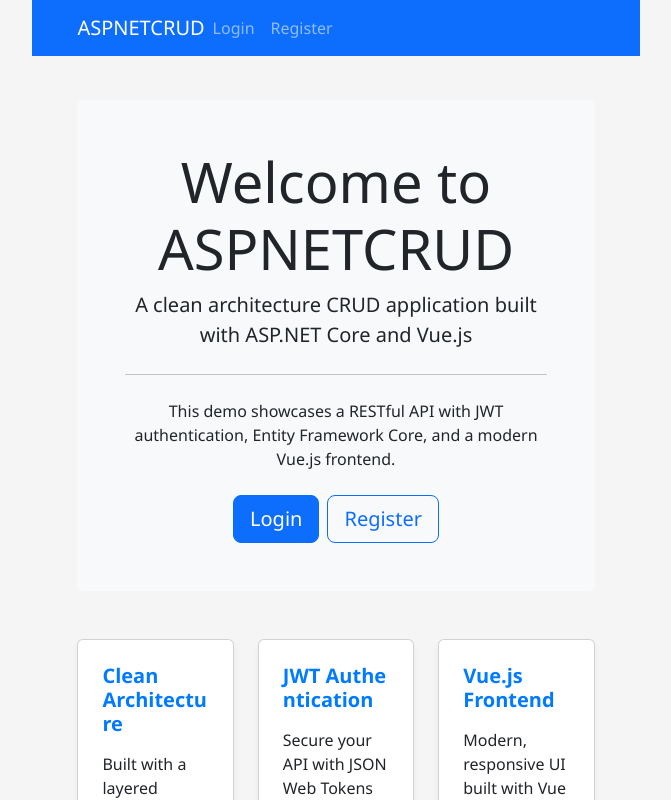
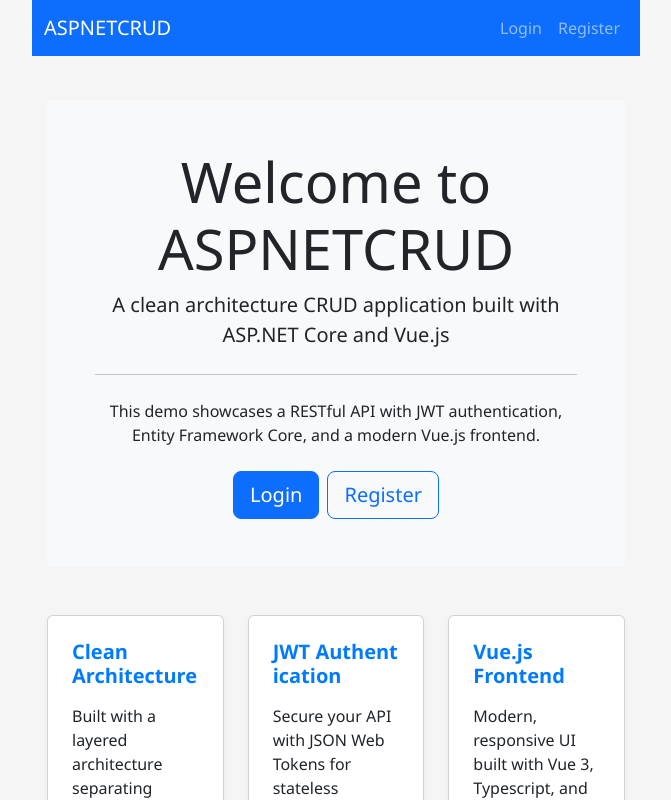
Before and after one commit to mrhonek/dotnetcrudclient, a Vue app: page / in a window 1280 px wide. Shown: the top 800 px of the page, without its empty margins (0-671 px from the left). Built offline with nearby package versions, Linux system fonts and the light colour scheme; the HTML template or start-up script is replaced by a standard one.

Commit message:
fix: Restore right-aligned navbar links and wider container

```diff
--- a/src/App.vue
+++ b/src/App.vue
@@ -42,17 +42,13 @@
   flex: 1;
   width: 100%;
   padding: 20px 0;
-  display: flex;
-  justify-content: center;
 }
 
 .main-container {
-  width: 90%;
-  max-width: 1080px;
-  margin-left: auto;
-  margin-right: auto;
-  padding-left: 15px;
-  padding-right: 15px;
+  width: 100%;
+  max-width: 1200px;
+  margin: 0 auto;
+  padding: 0 15px;
   box-sizing: border-box;
 }
 
@@ -60,9 +56,5 @@
   main {
     padding: 10px 0;
   }
-
-  .main-container {
-    width: 95%;
-  }
 }
 </style>
--- a/src/components/NavBar.vue
+++ b/src/components/NavBar.vue
@@ -1,6 +1,6 @@
 <template>
   <nav class="navbar navbar-expand-lg navbar-dark bg-primary">
-    <div class="main-container d-flex align-items-center">
+    <div class="container">
       <router-link class="navbar-brand m-0" to="/">ASPNETCRUD</router-link>
       <button
         class="navbar-toggler"
@@ -13,13 +13,13 @@
       >
         <span class="navbar-toggler-icon"></span>
       </button>
-      <div class="collapse navbar-collapse" id="navbarNav">
+      <div class="collapse navbar-collapse justify-content-end" id="navbarNav">
         <ul class="navbar-nav me-auto">
           <li class="nav-item" v-if="authStore.isAuthenticated">
             <router-link class="nav-link" to="/dashboard" active-class="active">Dashboard</router-link>
           </li>
         </ul>
-        <ul class="navbar-nav ms-auto">
+        <ul class="navbar-nav">
           <template v-if="!authStore.isAuthenticated">
             <li class="nav-item">
               <router-link class="nav-link" to="/login" active-class="active">Login</router-link>
@@ -89,7 +89,6 @@
 }
 
 .navbar-collapse {
-  flex-grow: 0;
   height: 100%;
 }
 
```
